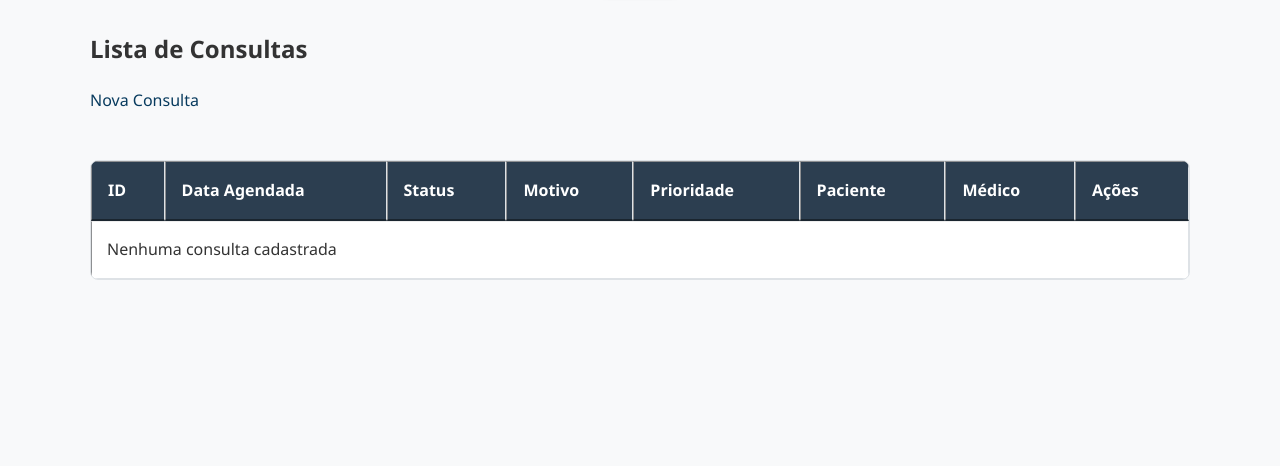
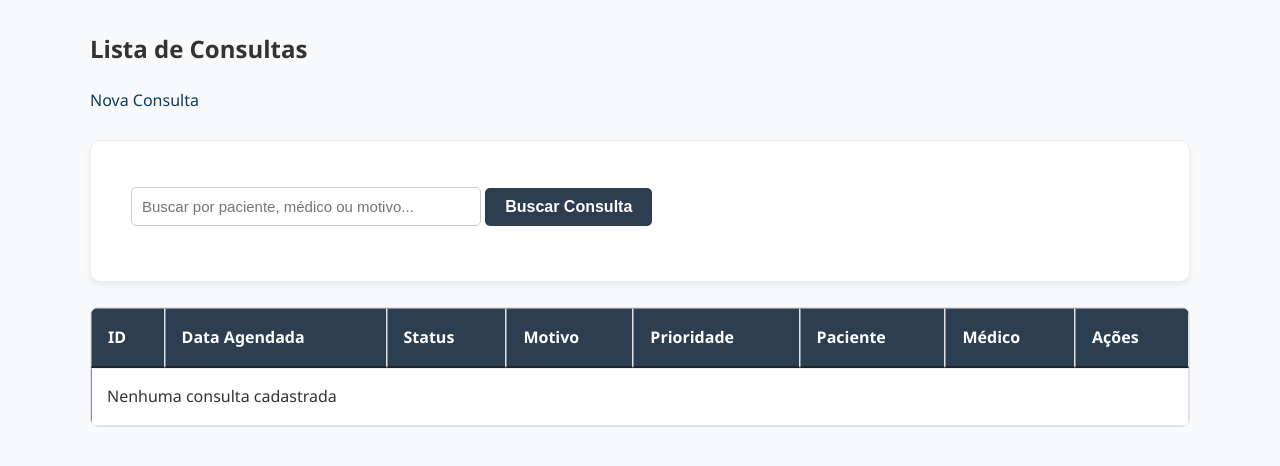
Before and after one commit to anleaes/2026-1-SDM-Segunda-Noite-ZS-02, a Django app: page /consulta/list/ in a window 1280 px wide. Shown: the part 266-732 px from the top of the page. Run offline with Django 5.2, Linux system fonts and the light colour scheme; data that the repository does not hold is empty.

Commit message:
formulario de busca na listagem de consultas

```diff
--- a/prontuarioapp/templates/consulta/list_consulta.html
+++ b/prontuarioapp/templates/consulta/list_consulta.html
@@ -9,6 +9,16 @@
 </a>
 
 <br><br>
+
+<div style="margin-bottom: 25px;">
+    <form action="{% url 'consulta:search_consulta' %}" method="GET">
+        <input name="query" type="text" placeholder="Buscar por paciente, médico ou motivo..."
+               style="padding: 10px; width: 350px; border-radius: 5px; border: 1px solid #ccc;">
+        <button type="submit" style="padding: 10px 20px; background-color: #2c3e50; color: white; border: none; border-radius: 5px; cursor: pointer;">
+            Buscar Consulta
+        </button>
+    </form>
+</div>
 
 <table border="1">
     <thead>
```
